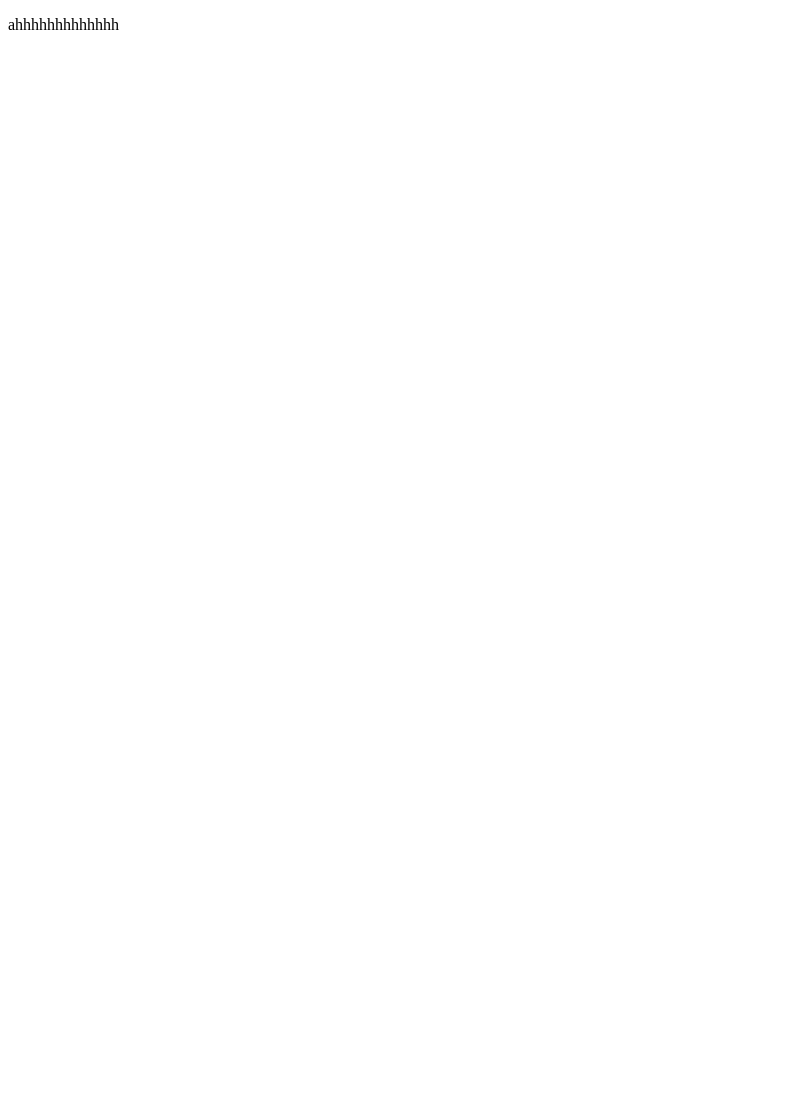
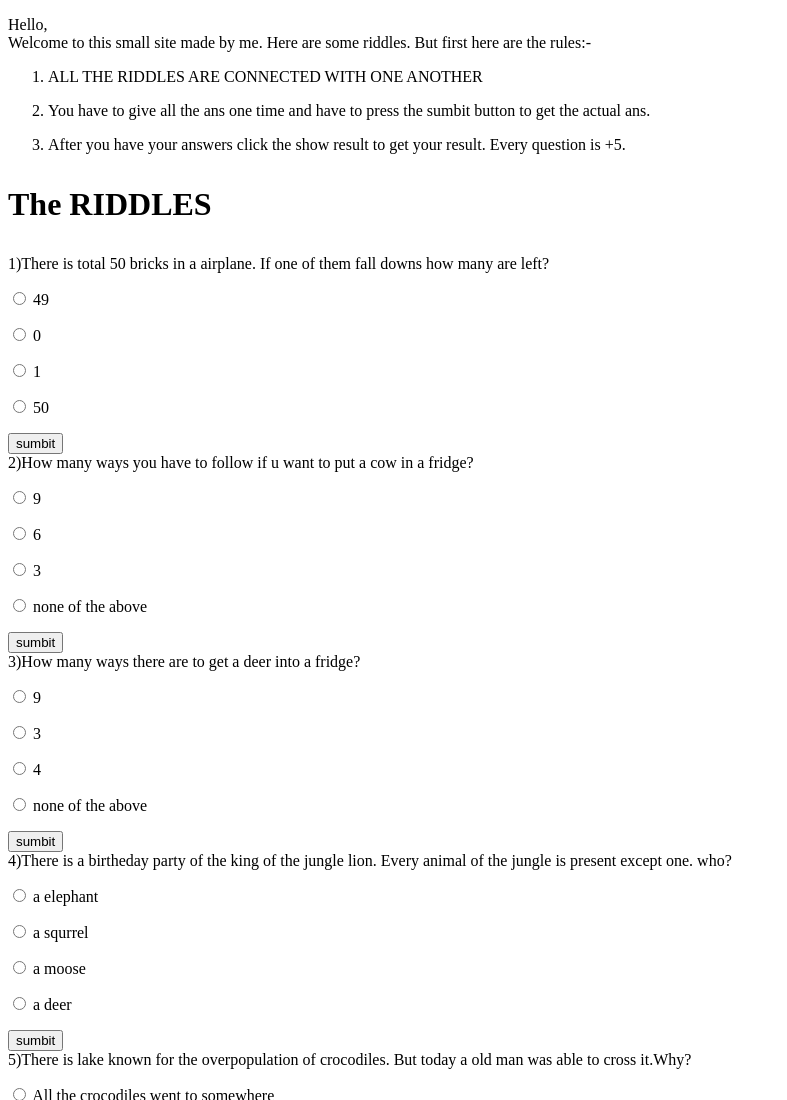
Before and after one commit to zihanlol5321/zihanlmao5321, a plain HTML site: page index.html in a window 1280 px wide. Shown: the top 1100 px of the page, without its empty margins (0-787 px from the left). Before the commit the page ends 800 px from the top, so only its background shows below. Drawn offline with Linux system fonts and the light colour scheme.

Commit message:
Update index.html

```diff
--- a/index.html
+++ b/index.html
@@ -1,6 +1,107 @@
-<!Doctype html>
-<head>
-      <title>ahhhhhhh</title>
-</head>
-<body>
-<p>ahhhhhhhhhhhhh</p></body>
+<!DOCTYPE html>
+<html>
+	<head>
+		<title>Fun Riddles</title>
+	</head>
+	<body>
+
+		<p class = "intoductions">Hello,<br> Welcome to this small site made by me. Here are some riddles. But first here are the rules:-<br>
+		<ol>
+		    <li><p class = "intoductions">ALL THE RIDDLES ARE CONNECTED WITH ONE ANOTHER</p></li>
+		    <li><p class = "intoductions">You have to give all the ans one time and have to press the sumbit button to get the actual ans.</p></li>
+		    <li><p class = "intoductions">After you have your answers click the show result to get your result. Every question is +5.</p></li>
+		</ol>
+		<h1><p class="headline">The RIDDLES</p></h1>
+		<label>1)There is total 50 bricks in a airplane. If one of them fall downs how many are left?</label>
+		<p>
+		    <input type="radio" name="q1">
+		    <label for="q1a">49</label>
+		</p><p>
+		    <input type="radio" name="q1">
+		    <label for="q1b">0</label>
+		</p><p>
+		    <input type="radio" name="q1">
+		    <label for="q1c">1</label>
+		</p><p>
+		    <input type="radio" name="q1">
+		    <label for="q1d">50</label>
+		</p>
+			<input id= "conclusions" type="button" value="sumbit" onclick="hello()"><br>
+			<label>2)How many ways you have to follow if u want to put a cow in a fridge?</label>
+		<p>
+		    <input type="radio" name="q2">
+		    <label for="q2a">9</label>
+		</p><p>
+		    <input type="radio" name="q2">
+		    <label for="q2b">6</label>
+		</p><p>
+		    <input type="radio" name="q2">
+		    <label for="q2c">3</label>
+		</p><p>
+		    <input type="radio" name="q2">
+		    <label for="q2d">none of the above</label>
+		</p>
+			<input id= "conclusions" type="button" value="sumbit" onclick="hello1()"><br>
+			<label>3)How many ways there are to get a deer into a fridge?</label>
+		<p>
+		    <input type="radio" name="q3">
+		    <label for="q3a">9</label>
+		</p><p>
+		    <input type="radio" name="q3">
+		    <label for="q3b">3</label>
+		</p><p>
+		    <input type="radio" name="q3">
+		    <label for="q3c">4</label>
+		</p><p>
+		    <input type="radio" name="q3">
+		    <label for="q3d">none of the above</label>
+		</p>
+			<input id= "conclusions" type="button" value="sumbit" onclick="hello2()"><br>
+			<label>4)There is a birtheday party of the king of the jungle lion. Every animal of the jungle is present except one. who?</label>
+		<p>
+		    <input type="radio" name="q4">
+		    <label for="q4a">a elephant</label>
+		</p><p>
+		    <input type="radio" name="q4">
+		    <label for="q4b">a squrrel</label>
+		</p><p>
+		    <input type="radio" name="q4">
+		    <label for="q4c">a moose</label>
+		</p><p>
+		    <input type="radio" name="q4">
+		    <label for="q4d">a deer</label>
+		</p>
+			<input id= "conclusions" type="button" value="sumbit" onclick="hello3()"><br>
+		<label>5)There is lake known for the overpopulation of crocodiles. But today a old man was able to cross it.Why?</label>
+		<p>
+		    <input type="radio" name="q5">
+		    <label for="q5a">All the crocodiles went to somewhere</label>
+		</p><p>
+		    <input type="radio" name="q5">
+		    <label for="q5b">The old man was a good swimmer</label>
+		</p><p>
+		    <input type="radio" name="q5">
+		    <label for="q5c">All the crocodiles were sleeping</label>
+		</p><p>
+		    <input type="radio" name="q5">
+		    <label for="q5d">The old man looked disgusting to eat</label>
+		</p>
+			<input id= "conclusions" type="button" value="sumbit" onclick="hello4()"><br>
+			<label>6)Lastly still the old man died.Why?</label>
+		<p>
+		    <input type="radio" name="q6">
+		    <label for="q6a">Because of old age</label>
+		</p><p>
+		    <input type="radio" name="q6">
+		    <label for="q6b">Crocodiles came back.</label>
+		</p><p>
+		    <input type="radio" name="q6">
+		    <label for="q6c">Because something had hit the old mans head</label>
+		</p><p>
+		    <input type="radio" name="q6">
+		    <label for="q6d">Someone killed him</label>
+		</p>
+			<input id= "conclusions" type="button" value="sumbit" onclick="hello5()"><br>
+			<p align = "center"><input  id="conclusions" type="button" value="show answer" onclick="score()"><br></p>
+	</body>
+</html>
```
